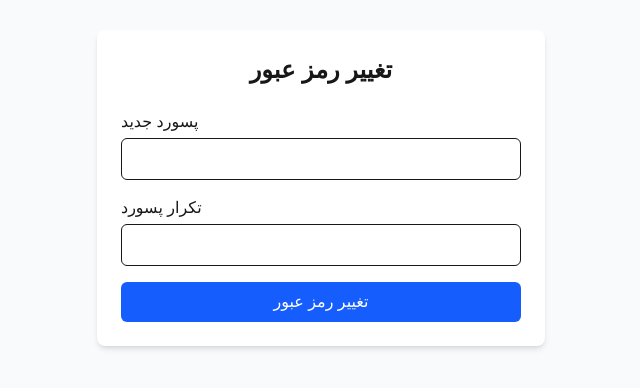
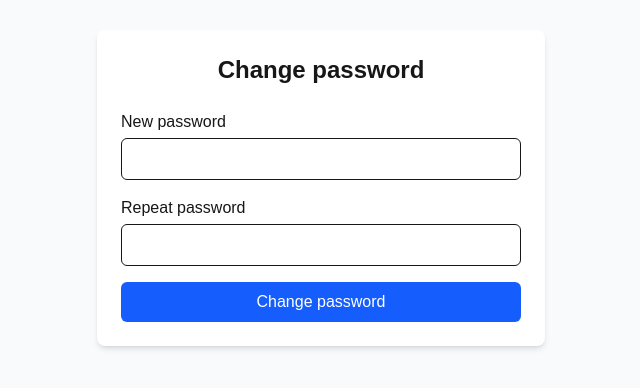
Before and after one commit to Reza2348/FUND-FOR-FOUND, a Next.js app: page /auth/Forgotpassword in a window 1280 px wide. Shown: the part 212-600 px from the top of the page, without its empty margins (319-959 px from the left). Built offline with nearby package versions, Linux system fonts and the light colour scheme; no server answers.

Commit message:
Delete console log, update code

```diff
--- a/src/app/auth/Forgotpassword/page.tsx
+++ b/src/app/auth/Forgotpassword/page.tsx
@@ -11,11 +11,11 @@ import "react-toastify/dist/ReactToastify.css";
 
 const resetPasswordSchema = z
   .object({
-    password: z.string().min(6, "پسورد باید حداقل 6 کاراکتر باشد"),
-    confirmPassword: z.string().min(6, "لطفا تکرار پسورد را وارد کنید"),
+    password: z.string().min(6, "Password must be at least 6 characters"),
+    confirmPassword: z.string().min(6, "Please enter the password again."),
   })
   .refine((data) => data.password === data.confirmPassword, {
-    message: "پسورد و تکرار پسورد باید یکسان باشند",
+    message: "Password and password repeat must be the same",
     path: ["confirmPassword"],
   });
 
@@ -38,21 +38,21 @@ export default function ResetPassword() {
       });
       if (error) throw error;
 
-      toast.success("پسورد شما با موفقیت تغییر یافت!");
+      toast.success("Your password has been changed successfully!");
       setTimeout(() => router.push("/auth/login"), 1500);
     } catch (err: any) {
-      toast.error(err.message || "خطای ناشناخته رخ داد");
+      toast.error(err.message || "An unknown error occurred.");
     }
   };
 
   return (
     <div className="min-h-screen flex items-center justify-center bg-gray-50 px-4">
       <div className="max-w-md w-full bg-white p-6 rounded-lg shadow-md">
-        <h2 className="text-2xl font-bold text-center mb-6">تغییر رمز عبور</h2>
+        <h2 className="text-2xl font-bold text-center mb-6">Change password</h2>
         <form onSubmit={handleSubmit(onSubmit)} className="flex flex-col gap-4">
           <div>
             <label htmlFor="password" className="block font-medium mb-1">
-              پسورد جدید
+              New password
             </label>
             <input
               id="password"
@@ -68,7 +68,7 @@ export default function ResetPassword() {
           </div>
           <div>
             <label htmlFor="confirmPassword" className="block font-medium mb-1">
-              تکرار پسورد
+              Repeat password
             </label>
             <input
               id="confirmPassword"
@@ -91,7 +91,7 @@ export default function ResetPassword() {
                 : "bg-blue-600 hover:bg-blue-700"
             }`}
           >
-            {isSubmitting ? "در حال تغییر..." : "تغییر رمز عبور"}
+            {isSubmitting ? "Changing..." : "Change password"}
           </button>
         </form>
       </div>
--- a/src/app/auth/login/page.tsx
+++ b/src/app/auth/login/page.tsx
@@ -38,7 +38,6 @@ export default function LoginPage() {
     try {
       const { email, password, username } = data;
 
-      // در Supabase ورود فقط با email و password است
       const { data: loginData, error } = await supabase.auth.signInWithPassword(
         {
           email,
@@ -64,7 +63,6 @@ export default function LoginPage() {
         <h2 className="text-2xl font-bold text-center mb-6">Login</h2>
 
         <form onSubmit={handleSubmit(onSubmit)} className="flex flex-col gap-4">
-          {/* Username */}
           <div>
             <label htmlFor="username" className="block font-medium mb-1">
               Username
@@ -81,7 +79,6 @@ export default function LoginPage() {
             )}
           </div>
 
-          {/* Email */}
           <div>
             <label htmlFor="email">Email</label>
             <input
@@ -95,7 +92,6 @@ export default function LoginPage() {
             )}
           </div>
 
-          {/* Password */}
           <div>
             <label htmlFor="password">Password</label>
             <input
--- a/src/app/auth/signup/page.tsx
+++ b/src/app/auth/signup/page.tsx
@@ -9,7 +9,6 @@ import "react-toastify/dist/ReactToastify.css";
 import { supabase } from "@/lib/supabaseClient";
 import Link from "next/link";
 
-// ----------------- Schema اعتبارسنجی -----------------
 const signUpSchema = z.object({
   username: z.string().min(3, "Username must be at least 3 characters"),
   email: z.string().email("Invalid email"),
@@ -19,7 +18,6 @@ const signUpSchema = z.object({
 
 type SignUpFormData = z.infer<typeof signUpSchema>;
 
-// ----------------- کامپوننت ثبت‌نام -----------------
 export default function SignUpPage() {
   const router = useRouter();
 
@@ -35,7 +33,6 @@ export default function SignUpPage() {
     try {
       const { username, email, password, mobileNumber } = data;
 
-      // ----------------- 1️⃣ ثبت‌نام در Supabase Auth -----------------
       const { data: userData, error: authError } = await supabase.auth.signUp({
         email,
         password,
@@ -46,7 +43,6 @@ export default function SignUpPage() {
 
       if (authError) throw authError;
 
-      // ----------------- 2️⃣ ذخیره در جدول profiles -----------------
       if (userData.user?.id) {
         const { error: profileError } = await supabase.from("profiles").insert([
           {
@@ -59,12 +55,8 @@ export default function SignUpPage() {
         if (profileError) throw profileError;
       }
 
-      // ----------------- 3️⃣ نمایش پیام موفقیت -----------------
-      toast.success(
-        "Registration successful! Please check your email to confirm."
-      );
+      toast.success("Registration successful.");
 
-      // ----------------- 4️⃣ هدایت به صفحه ورود بعد از 1.5 ثانیه -----------------
       setTimeout(() => router.push("/auth/login"), 1500);
     } catch (err: any) {
       console.error("Signup error:", err);
@@ -95,7 +87,6 @@ export default function SignUpPage() {
             )}
           </div>
 
-          {/* Mobile Number */}
           <div>
             <label htmlFor="mobileNumber" className="block font-medium mb-1">
               Mobile number
@@ -113,7 +104,6 @@ export default function SignUpPage() {
             )}
           </div>
 
-          {/* Email */}
           <div>
             <label htmlFor="email" className="block font-medium mb-1">
               Email
@@ -131,7 +121,6 @@ export default function SignUpPage() {
             )}
           </div>
 
-          {/* Password */}
           <div>
             <label htmlFor="password" className="block font-medium mb-1">
               Password
@@ -149,7 +138,6 @@ export default function SignUpPage() {
             )}
           </div>
 
-          {/* Submit */}
           <button
             type="submit"
             disabled={isSubmitting}
```
Also changed, not shown: src/components/Header/index.tsx (+0 -7 lines).
